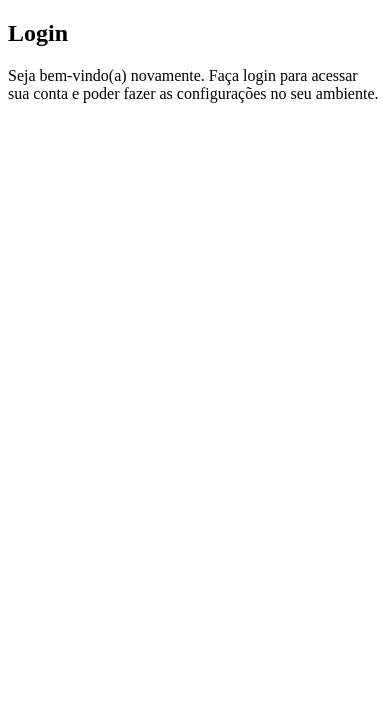
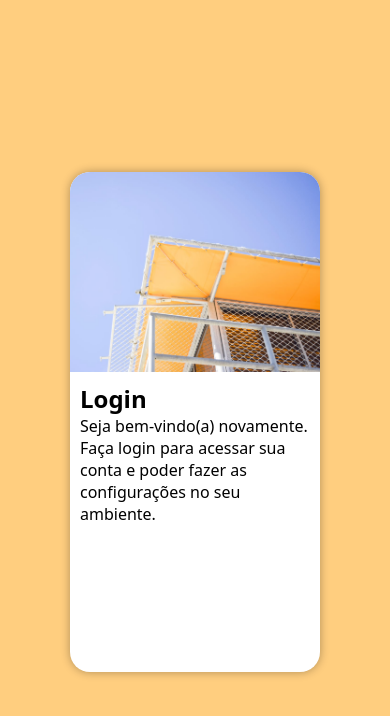
Before and after one commit to raylanraraujo/projeto-login, a plain HTML site: page index.html in a window 390 px wide. Drawn offline with Linux system fonts and the light colour scheme.

Commit message:
criaçao do mobile first

```diff
--- a/estilos/style.css
+++ b/estilos/style.css
@@ -4,4 +4,55 @@
 Paleta de cores
 Verde: #49a09d
 Lilás: #5f2c82
+
+Amarelo claro: #ffce7f
+Amerelo escuro: #fe9913
 */
+
+*{
+    margin: 0px;
+    padding: 0px;
+
+    font-family: system-ui, -apple-system, BlinkMacSystemFont, 'Segoe UI', Roboto, Oxygen, Ubuntu, Cantarell, 'Open Sans', 'Helvetica Neue', sans-serif;
+
+    box-sizing: border-box; /*que a borda faça parte da conta da largura. (Por padrão ele testa por dentro da borda) */
+}
+
+body, html {
+    background-color: #ffce7f;
+    height: 100vh;
+    width: 100vw;
+}
+
+main {
+    position: relative;
+    height: 100vh;
+    width: 100vw;
+}
+
+section {
+    position: absolute;
+    top: 50%;
+    left: 50%;
+    transform: translate(-50%, -50%);
+    background-color: white;
+    width: 250px;
+    height: 500px;
+    border-radius: 20px;
+    overflow: hidden; /* isso faz com que tudo que estiver fora da seção fique escondido */
+    box-shadow: 0px 0px 10px rgba(0, 0, 0, 0.315);
+}
+
+section#login > div#imagem {
+    background-image: url(../imagens/pexels-kaitlyn-jade-1067488-2371511.jpg);
+    height: 200px;
+    background-size: cover;
+    background-position: right bottom;
+    display: block;
+}
+
+section#login > div#formulario {
+    display: block;
+    padding: 10px;
+
+}
```
Also changed, not shown: index.html (+1 -1 lines).
